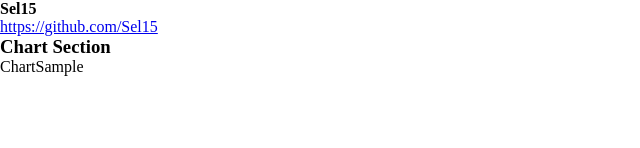
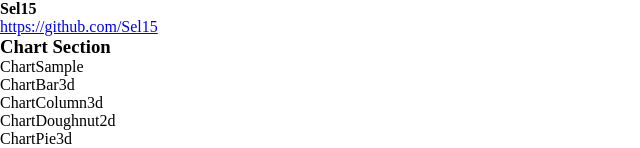
Before and after one commit to TatsuKenshi/search-github-project, a React (Create React App) app: page / in a window 1280 px wide. Shown: the part 1927-2075 px from the top of the page, without its empty margins (0-640 px from the left). Before the commit the page ends 2003 px from the top, so only its background shows below. Built offline with nearby package versions, Linux system fonts and the light colour scheme; the HTML template or start-up script is replaced by a standard one.

Commit message:
ChartSection

```diff
--- a/src/components/ChartSection.js
+++ b/src/components/ChartSection.js
@@ -15,10 +15,10 @@ const ChartSection = () => {
     <div>
       <h3>Chart Section</h3>
       <ChartSample></ChartSample>
-      {/* <ChartBar3d></ChartBar3d> */}
-      {/* <ChartColumn3d></ChartColumn3d> */}
-      {/* <ChartDoughnut2d></ChartDoughnut2d> */}
-      {/* <ChartPie3d></ChartPie3d> */}
+      <ChartBar3d></ChartBar3d>
+      <ChartColumn3d></ChartColumn3d>
+      <ChartDoughnut2d></ChartDoughnut2d>
+      <ChartPie3d></ChartPie3d>
     </div>
   );
 };
```
